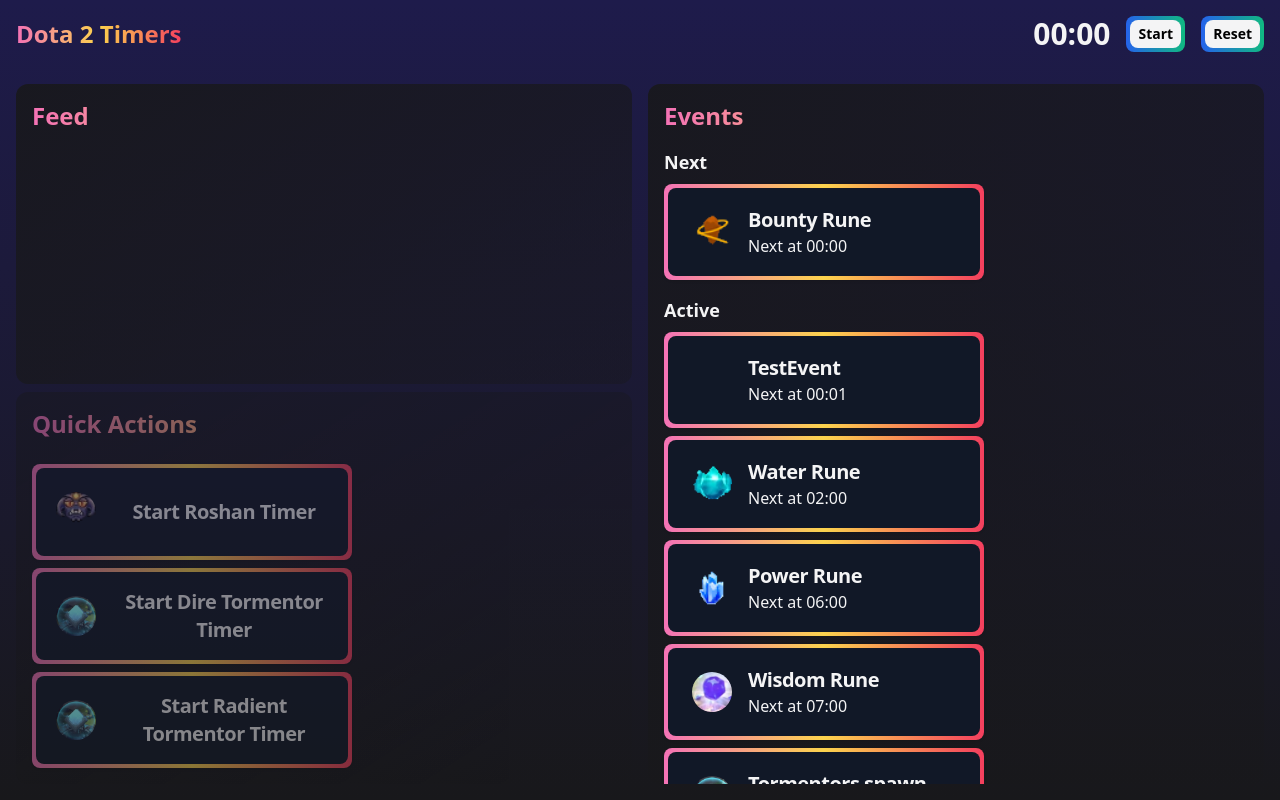
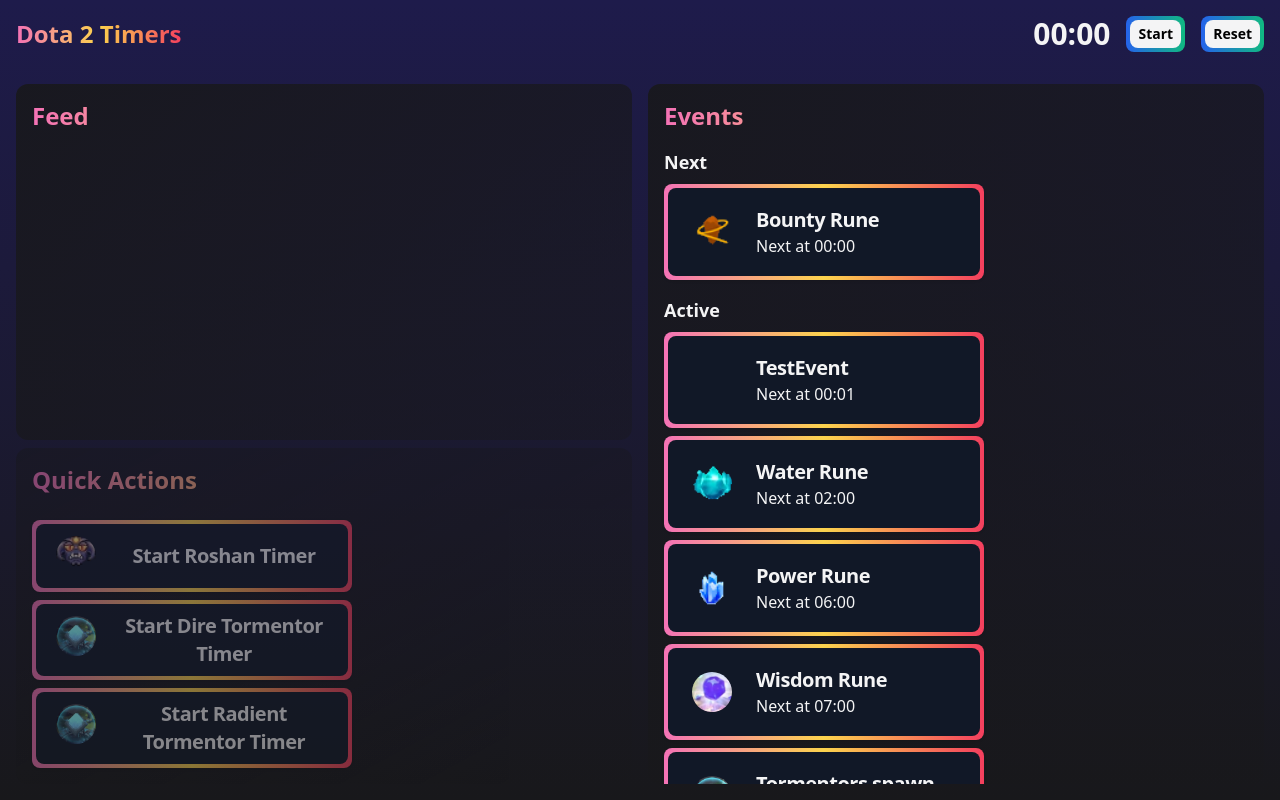
Before and after one commit to frisbee09/dota2-timings, a React (Create React App) app: page / in a window 1280 px wide. Built offline with nearby package versions, Linux system fonts and the light colour scheme.

Commit message:
Event polish

```diff
--- a/src/components/Dashboard/components/Event/Event.tsx
+++ b/src/components/Dashboard/components/Event/Event.tsx
@@ -38,7 +38,7 @@
   imageColor?: string;
   className?: string;
 }> = ({ children, imageColor, className }) => (
-  <div className={`${className} w-10 h-10 m-4 flex`}>
+  <div className={`w-10 h-10 flex ${className}`}>
     {React.isValidElement(children) &&
       React.cloneElement(children as any, { className: "rounded-full" })}
   </div>
@@ -94,7 +94,9 @@
   return (
     <BackgroundWithGradient>
       <GreyBGWithHover>
-        <EventImage imageColor={imageColor}>{image}</EventImage>
+        <EventImage imageColor={imageColor} className="m-4 mr-6">
+          {image}
+        </EventImage>
         <div className="self-center flex-1">
           <EventTitle>{title}</EventTitle>
           <EventText>{text}</EventText>
```
